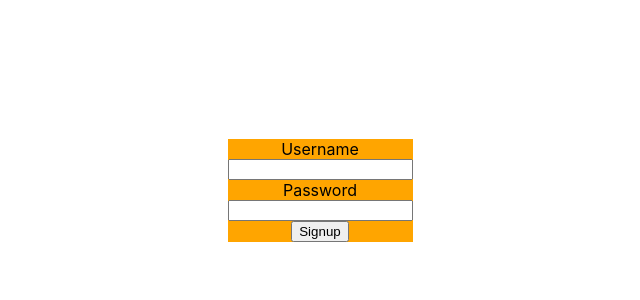
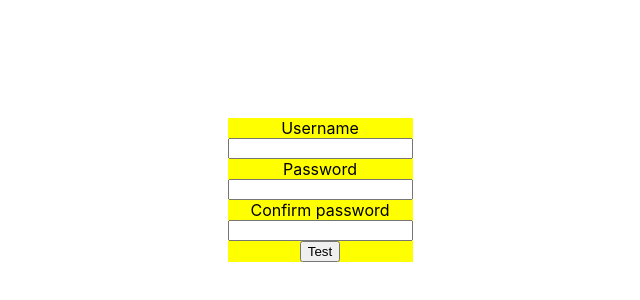
Before and after one commit to NickCascella/puddl, a React (Create React App) app: page /signup in a window 1280 px wide. Shown: the part 210-510 px from the top of the page, without its empty margins (320-960 px from the left). Built offline with nearby package versions, Linux system fonts and the light colour scheme.

Commit message:
Finished basic auth and error handling. Merging signup and login form into one component.

```diff
--- a/src/App.tsx
+++ b/src/App.tsx
@@ -8,7 +8,7 @@ function App() {
     <div>
       <Router>
         <Routes>
-          <Route path="/signup" element={<Signup />} />
+          <Route path="/signup" element={<Login />} />
           <Route path="/login" element={<Login />} />
           <Route path="/home" element={<Home />} />
           <Route path="*" element={<Login />} />
--- a/src/Pages/Home/Home.tsx
+++ b/src/Pages/Home/Home.tsx
@@ -1,5 +1,48 @@
+import { useEffect, useState } from "react";
+import { useNavigate } from "react-router-dom";
+import requests from "../../utils/requests";
+
+interface Token {
+  user: string;
+  iat: number;
+  exp: number;
+}
+
+interface NoToken {
+  error: string;
+}
+
 const Home = () => {
-  return <div>Hello world</div>;
+  const navigate = useNavigate();
+  const [username, setUsername] = useState("");
+
+  useEffect(() => {
+    const verifyUser = async () => {
+      const token = sessionStorage.getItem("token");
+      const response: Token | NoToken = await requests.verifyToken(token);
+
+      if ("error" in response) {
+        navigate("/login");
+        return;
+      }
+      setUsername(response.user);
+    };
+    verifyUser();
+  }, []);
+
+  return (
+    <div>
+      Hello world
+      <button
+        onClick={() => {
+          sessionStorage.removeItem("token");
+          navigate("/login");
+        }}
+      >
+        Logout
+      </button>
+    </div>
+  );
 };
 
 export default Home;
--- a/src/Pages/Login/Login.tsx
+++ b/src/Pages/Login/Login.tsx
@@ -1,19 +1,52 @@
 import "./Login.scss";
 import requests from "../../utils/requests";
-import { useNavigate } from "react-router-dom";
+import { useNavigate, useLocation } from "react-router-dom";
 import { useState } from "react";
 
+interface AxiosAuth {
+  error: Array<{
+    location?: string;
+    msg: string;
+    param: string;
+    value?: string;
+  }>;
+  success: string;
+}
+
 const Login = () => {
-  let navigate = useNavigate();
-
+  const navigate = useNavigate();
+  const location = useLocation();
   const [username, setUsername] = useState("");
   const [password, setPassword] = useState("");
+  const [confirmPassword, setConfirmPassword] = useState("");
+  const [errors, setErrors] = useState<AxiosAuth["error"]>([]);
 
   const login = async () => {
-    const response = await requests.login({ username, password });
-    console.log(response.data);
-    sessionStorage.setItem("token", response.data.token);
-    navigate("/home");
+    setErrors([]);
+    if (location.pathname === "/login") {
+      const requestLogin: AxiosAuth = await requests.login({
+        username,
+        password,
+      });
+      if ("error" in requestLogin) {
+        setErrors(requestLogin.error);
+      }
+      if ("success" in requestLogin) {
+        sessionStorage.setItem("token", requestLogin.success);
+        navigate("/home");
+      }
+    } else {
+      const requestSignup: AxiosAuth = await requests.signup({
+        username,
+        password,
+        confirmPassword,
+      });
+      if ("error" in requestSignup) {
+        setErrors(requestSignup.error);
+        return;
+      }
+      navigate("/login");
+    }
   };
 
   return (
@@ -31,11 +64,41 @@ const Login = () => {
             value={username}
             onChange={(e) => setUsername(e.target.value)}
           ></input>
+          {errors
+            ? errors.map((err) => {
+                if (err.param === "username")
+                  return <p key={err.msg}>{err.msg}</p>;
+              })
+            : null}
           <label>Password</label>
           <input
+            type="password"
             value={password}
             onChange={(e) => setPassword(e.target.value)}
           ></input>
+          {errors
+            ? errors.map((err) => {
+                if (err.param === "password")
+                  return <p key={err.msg}>{err.msg}</p>;
+              })
+            : null}
+          {location.pathname === "/signup" ? (
+            <>
+              <label>Confirm password</label>
+              <input
+                type="password"
+                value={confirmPassword}
+                onChange={(e) => setConfirmPassword(e.target.value)}
+              ></input>
+              {errors
+                ? errors.map((err) => {
+                    if (err.param === "confirmPassword")
+                      return <p key={err.msg}>{err.msg}</p>;
+                  })
+                : null}
+            </>
+          ) : null}
+
           <button>Test</button>
         </form>
       </section>
--- a/src/utils/requests.ts
+++ b/src/utils/requests.ts
@@ -1,21 +1,23 @@
 import axios from "axios";
 const API = "http://localhost:8080";
 
-type AuthScreen = {
+interface AuthScreen {
   username: string;
   password: string;
-};
+  confirmPassword?: string;
+}
 
 const requests = {
-  signup: async ({ username, password }: AuthScreen) => {
+  signup: async ({ username, password, confirmPassword }: AuthScreen) => {
     try {
       const response = await axios.post(`${API}/auth/signup`, {
         username,
         password,
+        confirmPassword,
       });
-      return response;
+      return response.data;
     } catch (err: any) {
-      return err;
+      return err.response.data;
     }
   },
   login: async ({ username, password }: AuthScreen) => {
@@ -24,9 +26,21 @@ const requests = {
         username,
         password,
       });
-      return response;
+      return response.data;
     } catch (err: any) {
-      return err;
+      return err.response.data;
+    }
+  },
+  verifyToken: async (token: string | null) => {
+    try {
+      const response = await axios.get(`${API}/test`, {
+        headers: {
+          authorization: `Bearer ${token}`,
+        },
+      });
+      return response.data.response;
+    } catch (err: any) {
+      return err.response.data;
     }
   },
 };
```
Also changed, not shown: src/utils/errorHandling.ts (added, +14 -0 lines).
